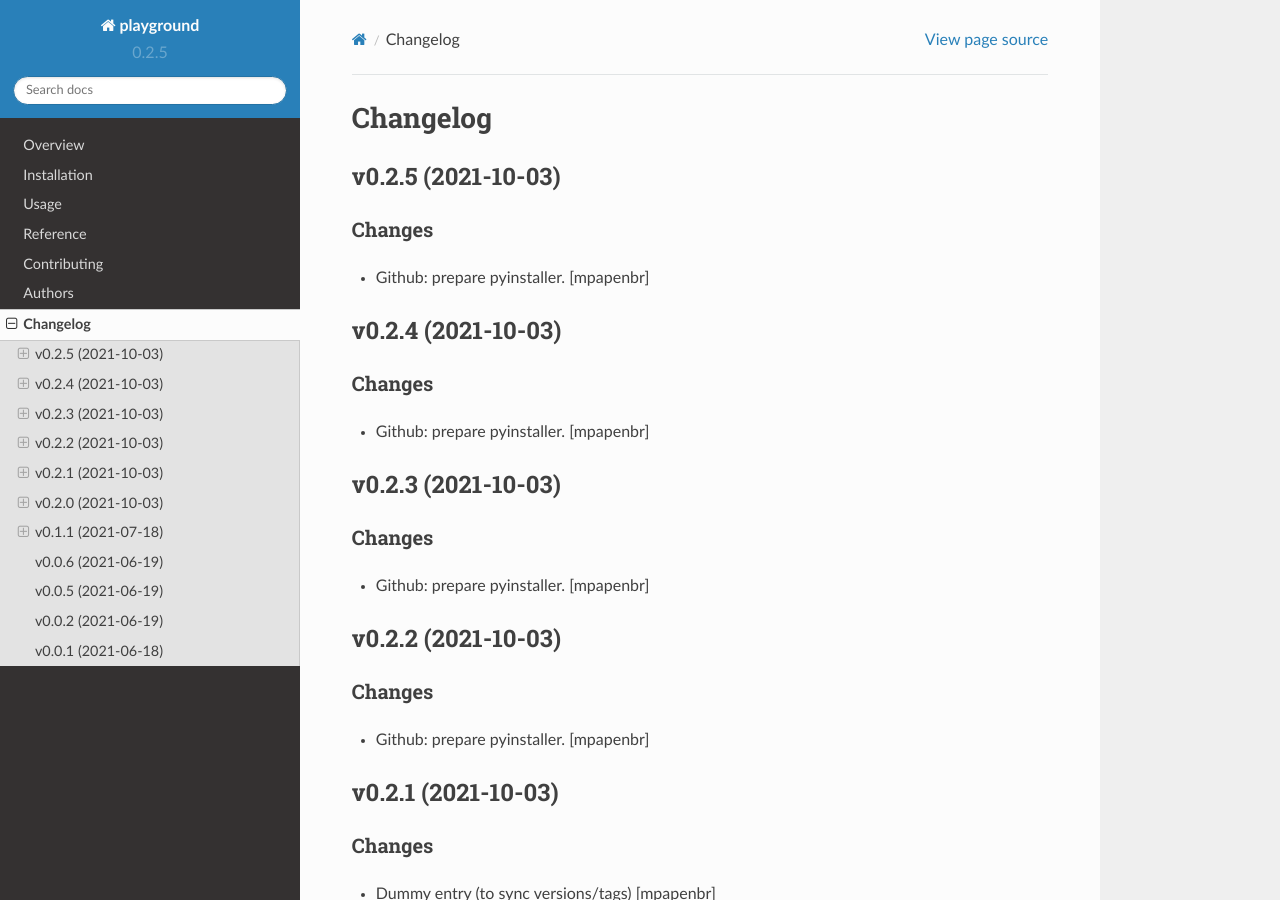
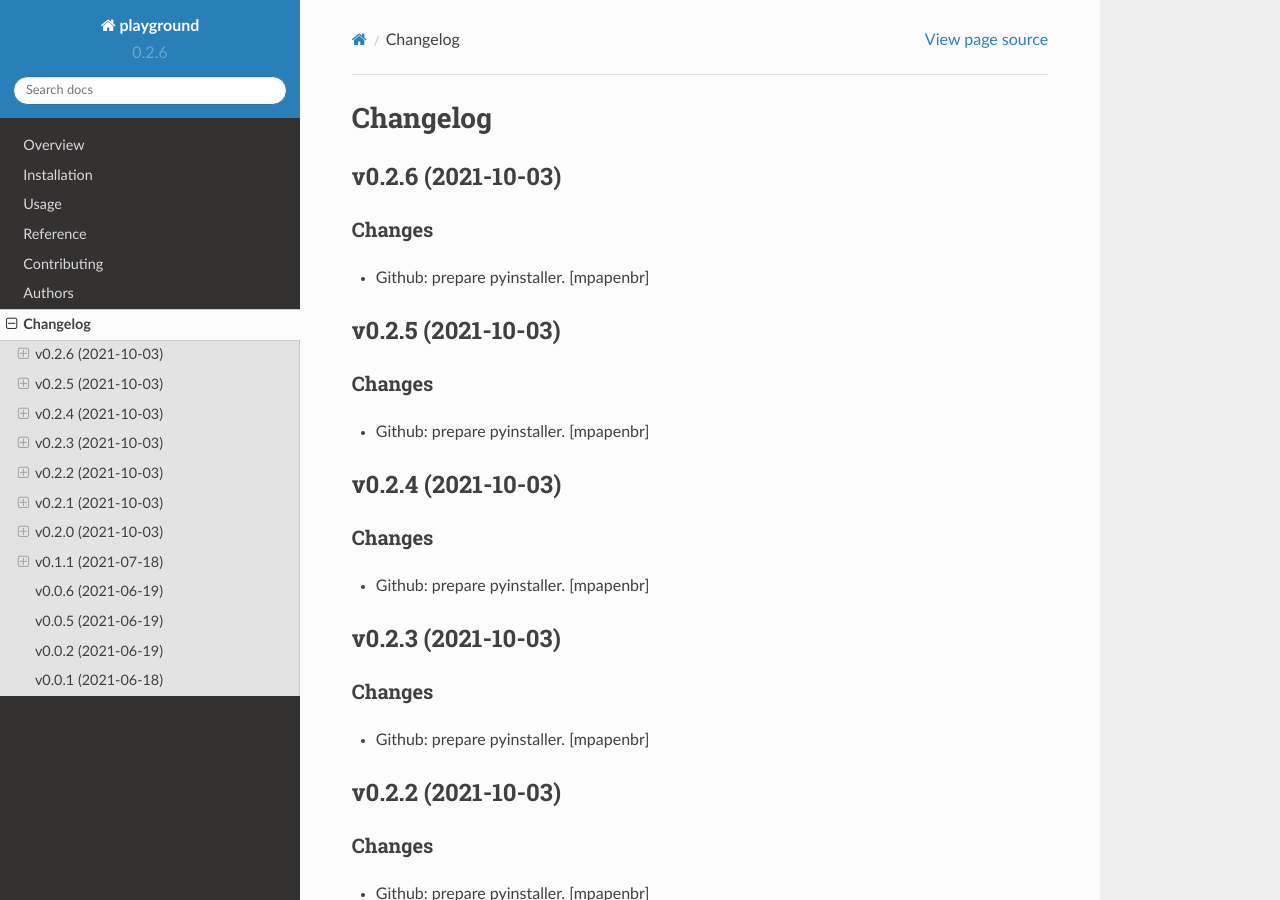
Before and after one commit to mpapenbr/playground-pyhton, a Sphinx documentation site: the page built from docs/changelog.rst, in a window 1280 px wide and 900 px high. Built offline with Sphinx 7.4.7 and the Read the Docs theme 2.0.0, drawn with Linux system fonts in a browser that asks for light colours.

Commit message:
Bump version: 0.2.5 → 0.2.6

```diff
--- a/CHANGELOG.rst
+++ b/CHANGELOG.rst
@@ -1,5 +1,13 @@
 Changelog
 =========
+
+
+v0.2.6 (2021-10-03)
+-------------------
+
+Changes
+~~~~~~~
+- Github: prepare pyinstaller. [mpapenbr]
 
 
 v0.2.5 (2021-10-03)
--- a/README.rst
+++ b/README.rst
@@ -40,9 +40,9 @@
     :alt: Supported implementations
     :target: https://pypi.org/project/playground
 
-.. |commits-since| image:: https://img.shields.io/github/commits-since/mpapenbr/playground-python/v0.2.5.svg
+.. |commits-since| image:: https://img.shields.io/github/commits-since/mpapenbr/playground-python/v0.2.6.svg
     :alt: Commits since latest release
-    :target: https://github.com/mpapenbr/playground-python/compare/v0.2.5...main
+    :target: https://github.com/mpapenbr/playground-python/compare/v0.2.6...main
 
 
 
--- a/docs/conf.py
+++ b/docs/conf.py
@@ -20,7 +20,7 @@
 year = '2021'
 author = 'Markus Papenbrock'
 copyright = '{0}, {1}'.format(year, author)
-version = release = '0.2.5'
+version = release = '0.2.6'
 
 pygments_style = 'trac'
 templates_path = ['.']
--- a/setup.py
+++ b/setup.py
@@ -23,7 +23,7 @@
 
 setup(
     name='playground',
-    version='0.2.5',
+    version='0.2.6',
     license='MIT',
     description='Playground for python stuff',
 
--- a/src/playground/__init__.py
+++ b/src/playground/__init__.py
@@ -1 +1 @@
-__version__ = '0.2.5'
+__version__ = '0.2.6'
```
Also changed, not shown: .bumpversion.cfg.
